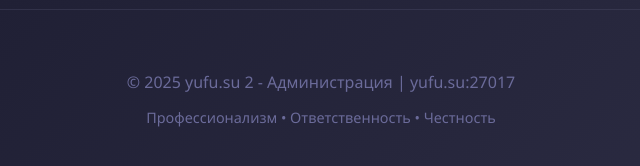
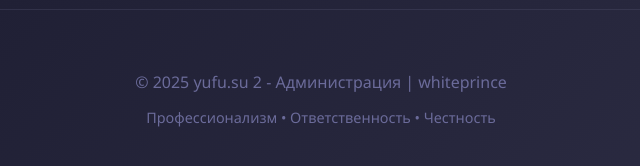
Before and after one commit to whiteprinc3/yufu.su---2adm, a plain HTML site: page index.html in a window 1280 px wide. Shown: the part 1868-2034 px from the top of the page, 319-959 px from the left. Drawn offline with Linux system fonts and the light colour scheme.

Commit message:
index.html

```diff
--- a/index.html
+++ b/index.html
@@ -1749,7 +1749,7 @@
 
         <div class="footer">
             <div class="container">
-                <p>© 2025 yufu.su 2 - Администрация | yufu.su:27017</p>
+                <p>© 2025 yufu.su 2 - Администрация | whiteprince</p>
                 <p style="margin-top: 10px; font-size: 0.9em;">Профессионализм • Ответственность • Честность</p>
             </div>
         </div>
```
